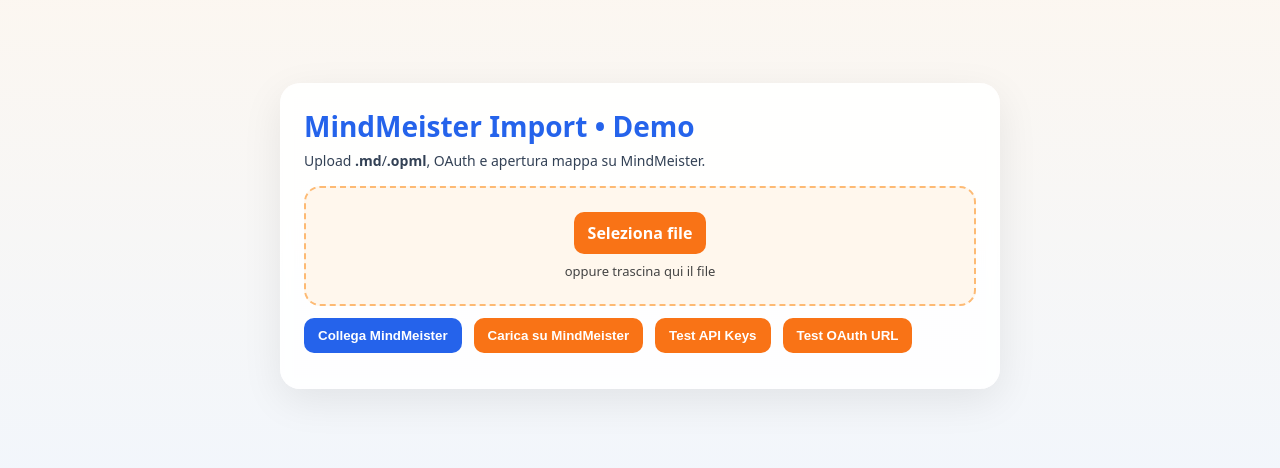
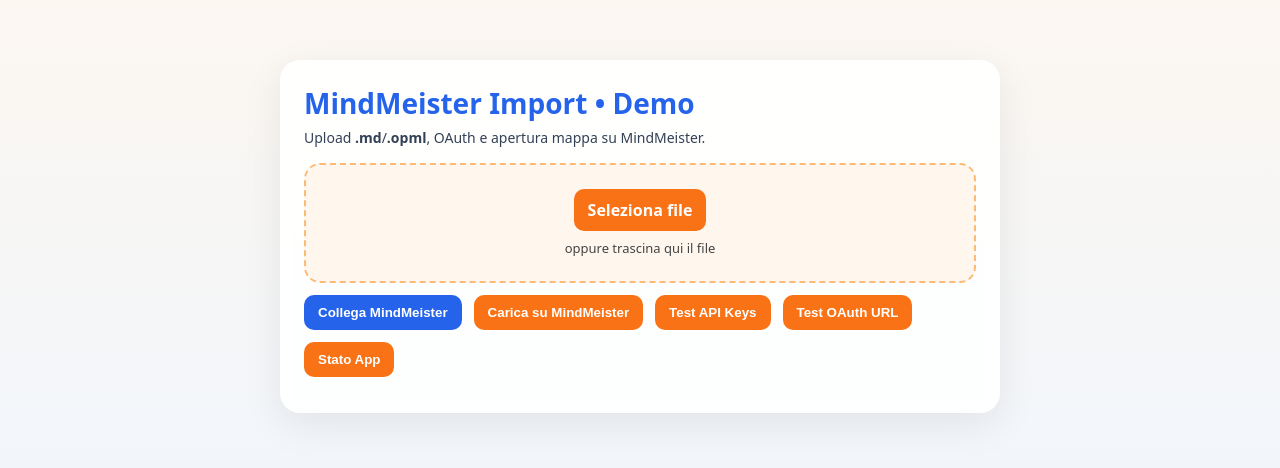
Before and after one commit to RobertoMicarelli/mindmeister-demo, a React (Vite) app: page / in a window 1280 px wide. Shown: the part 164-632 px from the top of the page. Built offline with nearby package versions, Linux system fonts and the light colour scheme.

Commit message:
Aggiunto debugging completo per upload e stato app

```diff
--- a/src/App.jsx
+++ b/src/App.jsx
@@ -304,11 +304,23 @@
   };
 
   const upload = async () => {
-    if (!token) return loginToMindMeister();
-    if (!file) return alert('Seleziona un file .md o .opml');
+    console.log('Upload iniziato...');
+    console.log('Token presente:', !!token);
+    console.log('File presente:', !!file);
+    console.log('File name:', file?.name);
+
+    if (!token) {
+      console.log('Nessun token, avvio login OAuth...');
+      return loginToMindMeister();
+    }
+    if (!file) {
+      console.log('Nessun file selezionato');
+      return alert('Seleziona un file .md o .opml');
+    }
 
     try {
       setStatus('uploading');
+      console.log('Inizio upload con token:', token.substring(0, 20) + '...');
 
       // Test del token prima di procedere
       const isTokenValid = await testToken(token);
@@ -319,11 +331,14 @@
         return loginToMindMeister();
       }
 
+      console.log('Token valido, creo mappa...');
       const createRes = await fetch('https://www.mindmeister.com/api/v2/maps', {
         method: 'POST',
         headers: { 'Authorization': 'Bearer ' + token, 'Content-Type': 'application/json' },
         body: JSON.stringify({ name: 'Import ' + new Date().toLocaleString(), theme: 'Aquarelle', layout: 'mindmap' })
       });
+
+      console.log('Create map response status:', createRes.status);
 
       if (!createRes.ok) {
         const errorText = await createRes.text();
@@ -332,18 +347,24 @@
       }
 
       const created = await createRes.json();
-      console.log('Map created:', created);
+      console.log('Map created successfully:', created);
 
       const mapId = created.id || created.map_id;
+      console.log('Map ID:', mapId);
+
       const fd = new FormData();
       fd.append('file', file);
       fd.append('format', file.name.toLowerCase().endsWith('.opml') ? 'opml' : 'markdown');
+
+      console.log('Uploading file:', file.name, 'format:', file.name.toLowerCase().endsWith('.opml') ? 'opml' : 'markdown');
 
       const impRes = await fetch(`https://www.mindmeister.com/api/v2/maps/${mapId}/import`, {
         method: 'POST',
         headers: { 'Authorization': 'Bearer ' + token },
         body: fd
       });
+
+      console.log('Import response status:', impRes.status);
 
       if (!impRes.ok) {
         const errorText = await impRes.text();
@@ -352,6 +373,8 @@
       }
 
       const link = created.web_url || `https://www.mindmeister.com/map/${mapId}`;
+      console.log('Success! Map URL:', link);
+
       setMapUrl(link);
       setEmbedUrl(`https://www.mindmeister.com/maps/${mapId}/embed`);
       setStatus('done');
@@ -399,6 +422,19 @@
           }}>
             Test OAuth URL
           </button>
+          <button className="button purple" onClick={() => {
+            console.log('=== STATO APP ===');
+            console.log('Token presente:', !!token);
+            console.log('Token length:', token?.length);
+            console.log('Token preview:', token ? token.substring(0, 20) + '...' : 'null');
+            console.log('File presente:', !!file);
+            console.log('File name:', file?.name);
+            console.log('Status:', status);
+            console.log('localStorage token:', localStorage.getItem('mm_token'));
+            alert(`Stato App:\nToken: ${!!token}\nFile: ${!!file}\nStatus: ${status}\n\nVedi console per dettagli`);
+          }}>
+            Stato App
+          </button>
         </div>
 
         <div className="status">
```
